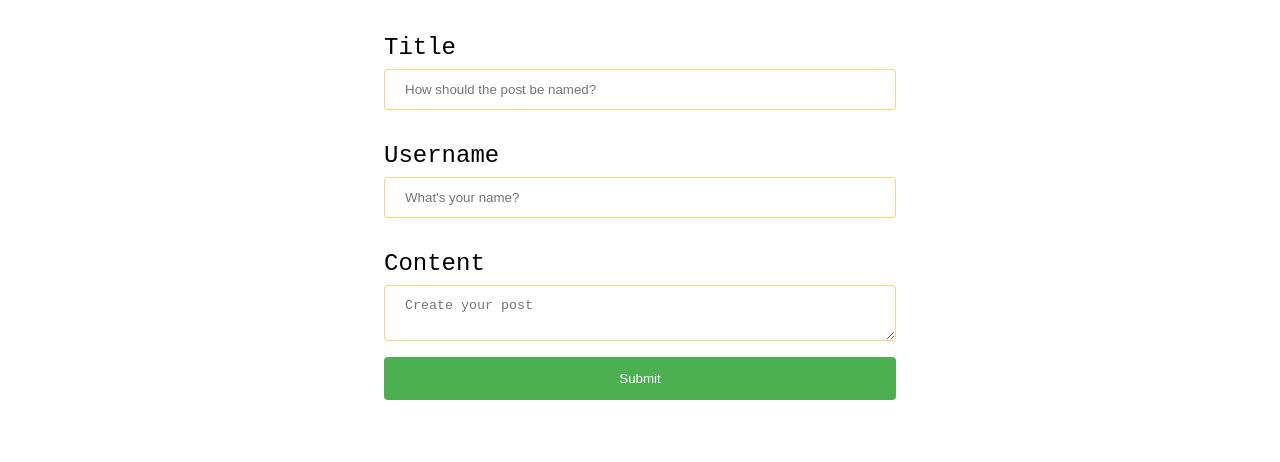
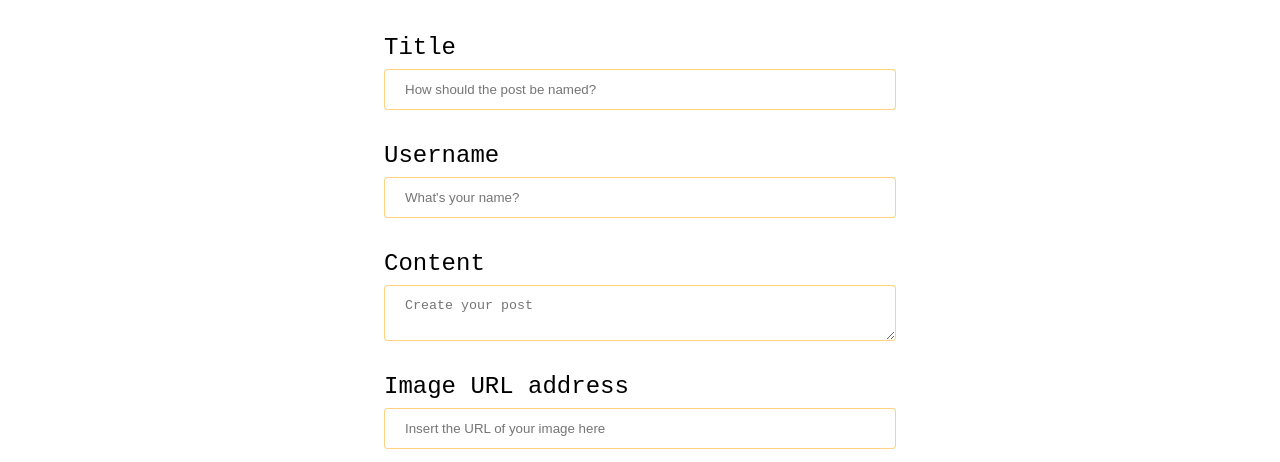
Before and after one commit to julietafc/09.01.01---Individual-Web-Solution, a plain HTML site: page post-suggestion.html in a window 1280 px wide. Shown: the part 319-781 px from the top of the page. Drawn offline with Linux system fonts and the light colour scheme.

Commit message:
URL address in form

```diff
--- a/post-suggestion.html
+++ b/post-suggestion.html
@@ -46,6 +46,15 @@
           id="post_content"
         ></textarea>
 
+        <label for="post_img">Image URL address</label>
+        <input
+          placeholder="Insert the URL of your image here"
+          type="text"
+          name="title"
+          required
+          id="post_img"
+        />
+
         <input class="submit" type="submit" value="Submit" />
       </form>
     </div>
```
